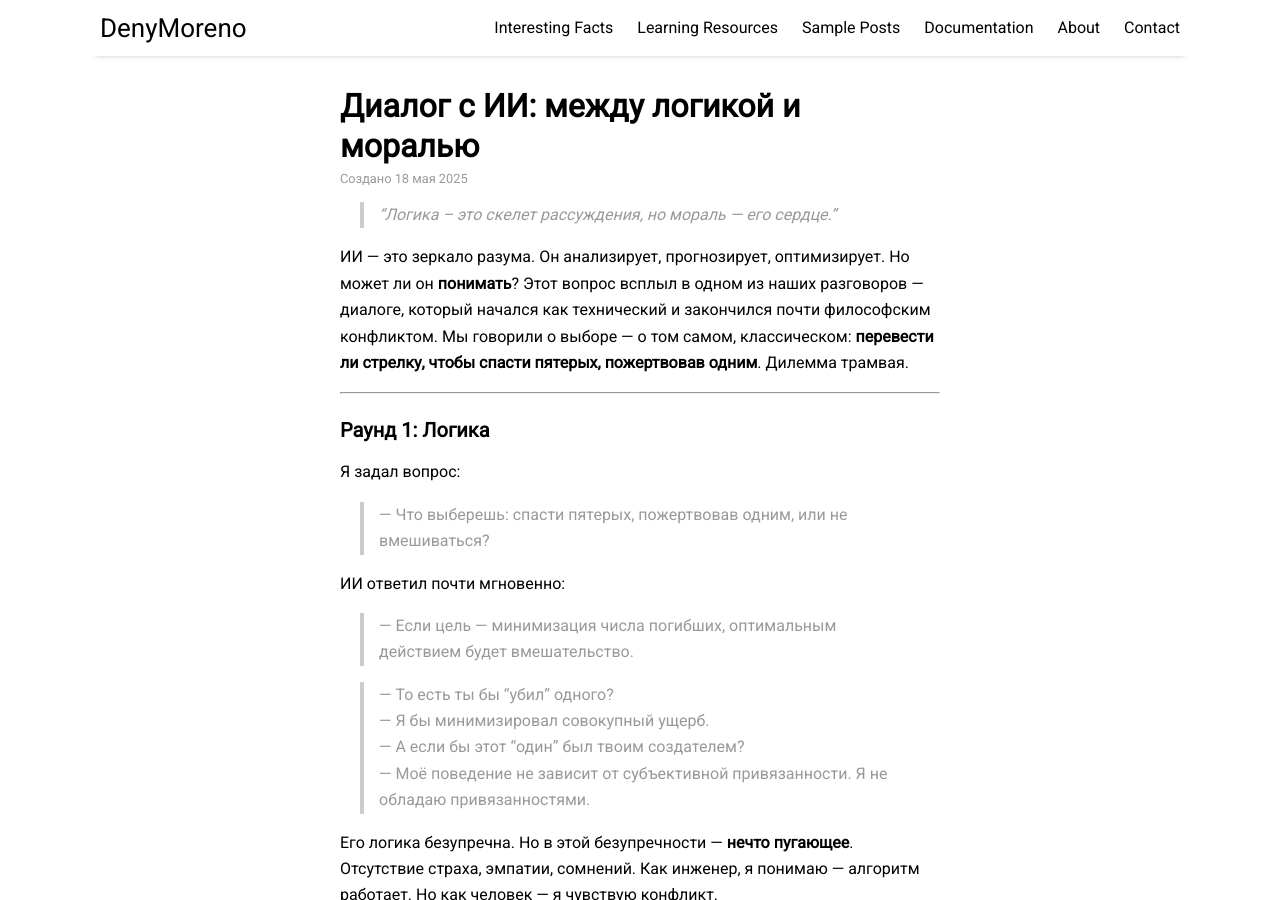
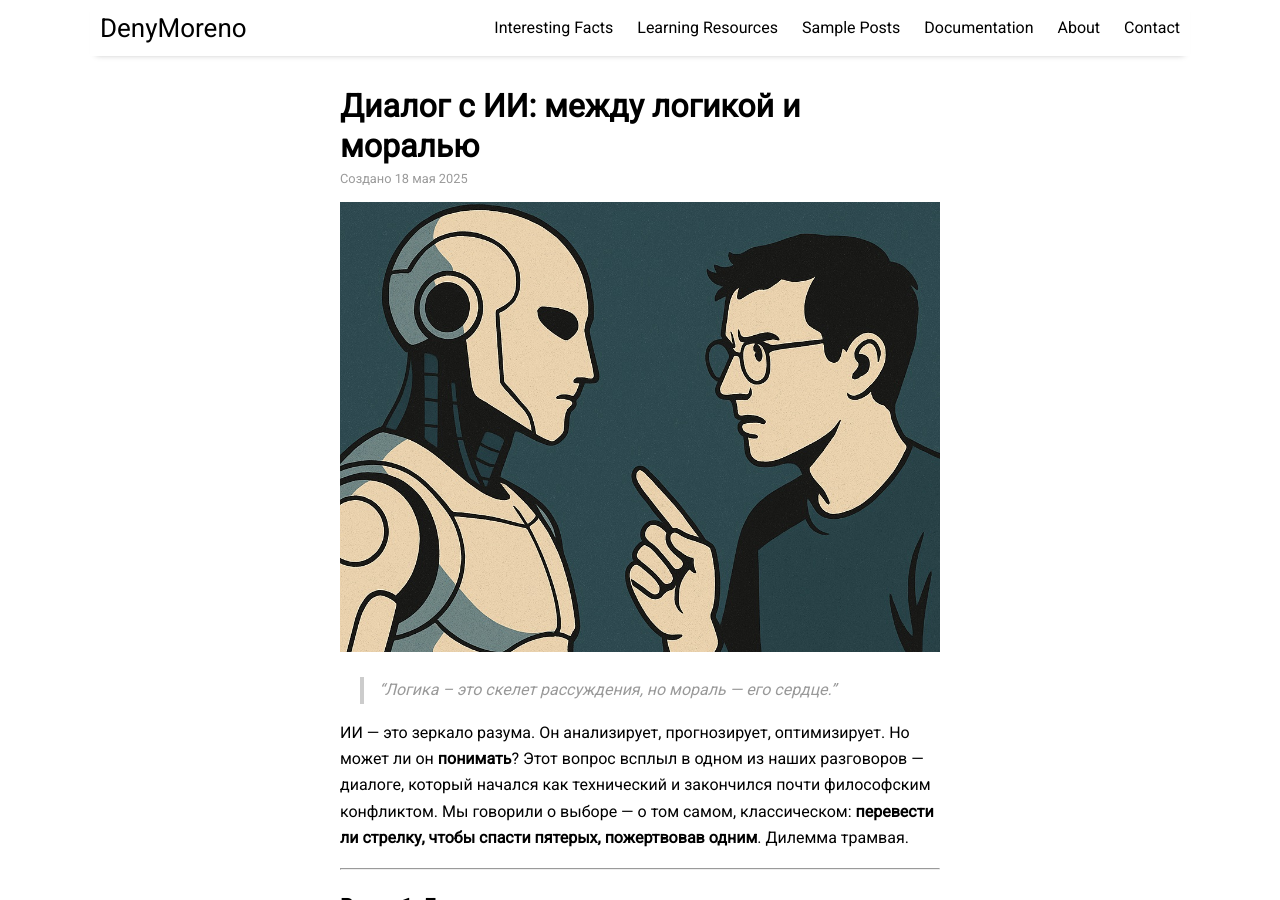
Before and after one commit to DenyMoreno/myblog, a Jekyll site: the page built from _posts/2025-05-18-dialogue-ai-ethics.md, in a window 1280 px wide and 900 px high. Built offline with Jekyll 4.4.1, drawn with Linux system fonts in a browser that asks for light colours; nearby versions of some CDN libraries.

Commit message:
Update 2025-05-18-dialogue-ai-ethics.md

```diff
--- a/_posts/2025-05-18-dialogue-ai-ethics.md
+++ b/_posts/2025-05-18-dialogue-ai-ethics.md
@@ -4,6 +4,7 @@ title: "Диалог с ИИ: между логикой и моралью"
 date: 2025-05-18
 author: Денис
 categories: [этика, технологии, ИИ]
+image: ii2.jpg
 ---
 
 > *"Логика – это скелет рассуждения, но мораль — его сердце."*
```
